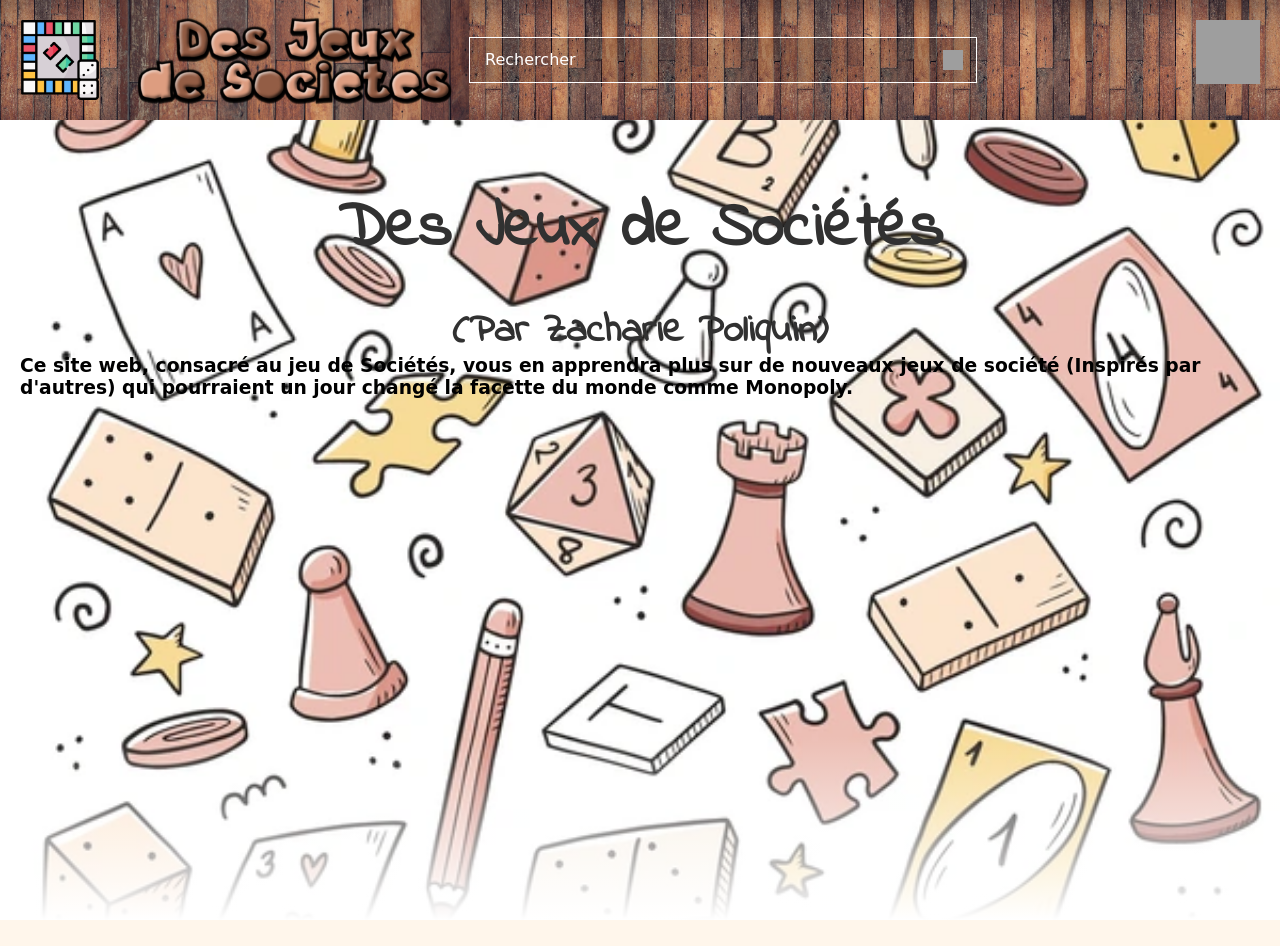
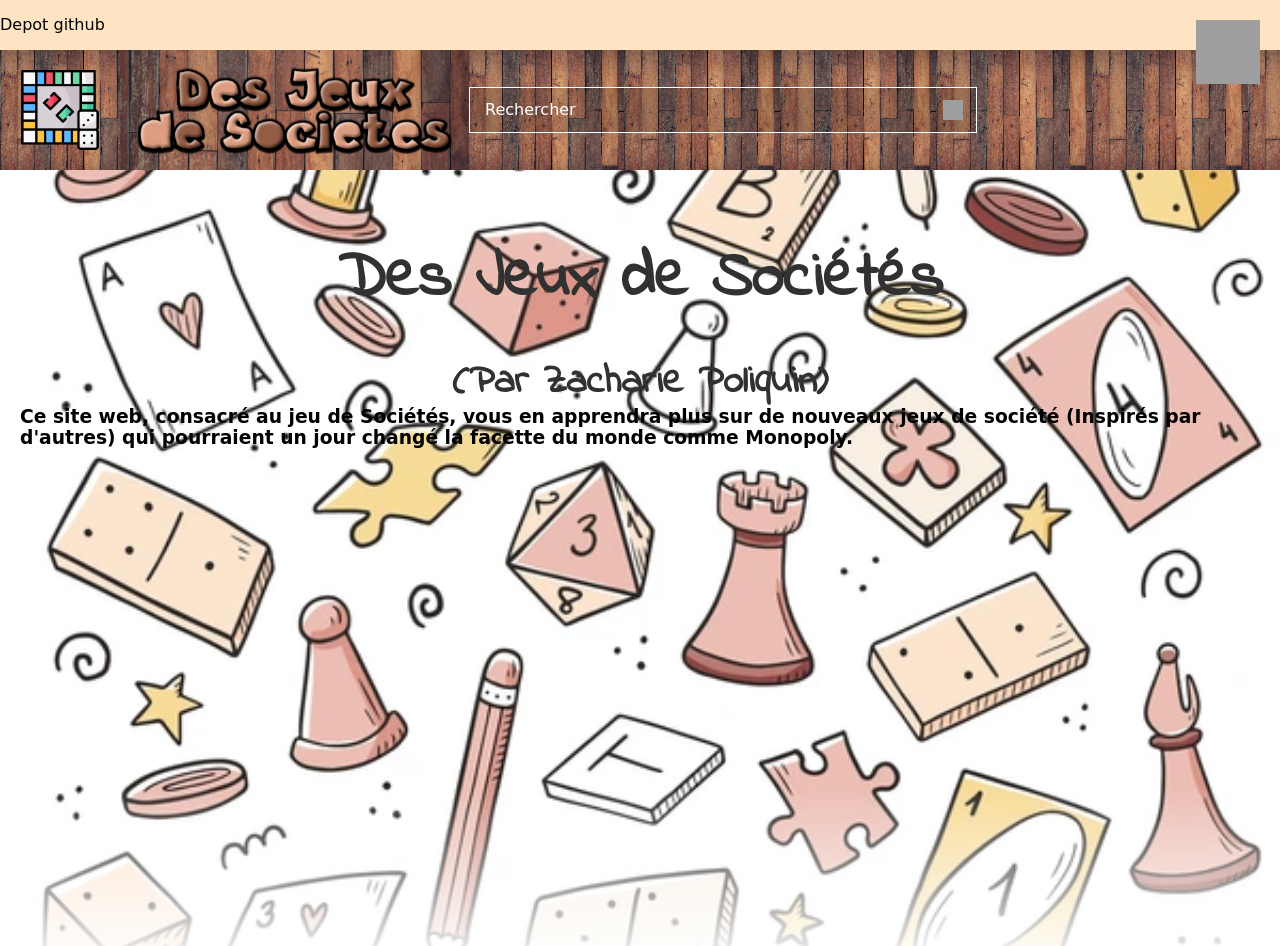
Before and after one commit to ZachariePoliquin/TP2-ZachariePoliquin-Jeux-de-Soci-t-s, a plain HTML site: page index.htm in a window 1280 px wide. Shown: the top 946 px of the page. Drawn offline with nearby package versions, Linux system fonts and the light colour scheme; grey boxes are pictures that could not be loaded; files whose address does not match are found by name; a web font is replaced by a local one.

Commit message:
debut du TP2 - ajout un depot vers un lien de depot github

```diff
--- a/index.htm
+++ b/index.htm
@@ -12,6 +12,8 @@
 <link rel="preconnect" href="https://fonts.googleapis.com">
 <link rel="preconnect" href="https://fonts.gstatic.com" crossorigin>
 <link href="https://fonts.googleapis.com/css2?family=Chelsea+Market&family=Indie+Flower&display=swap" rel="stylesheet">
+
+<p>Depot github <a href="https"></a></p>
   </head>
   <body>
     <div class="hero">
```
